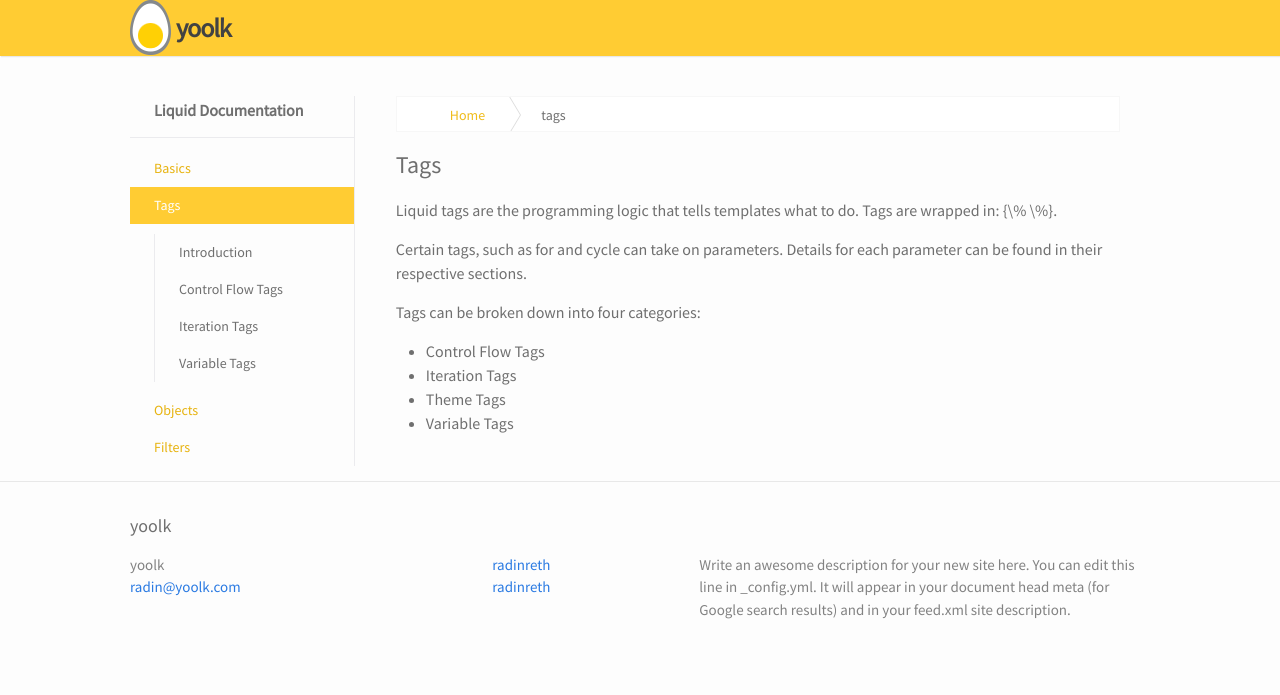
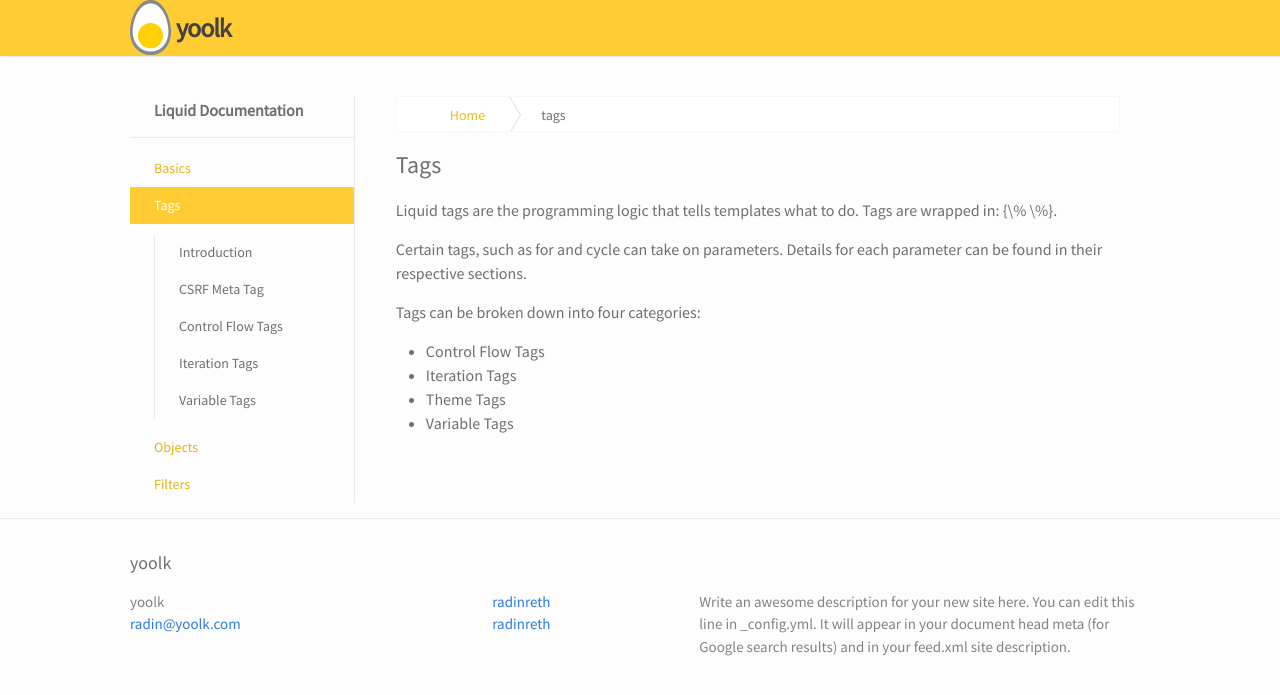
Before and after one commit to yoolk/liquid-documentation, a Jekyll site: the page built from tags/index.markdown, in a window 1280 px wide. Shown: the top 695 px of the page. Built offline with Jekyll 4.4.1, drawn with Linux system fonts in a browser that asks for light colours.

Commit message:
add csrf-meta-tag

```diff
--- a/_data/navs.yml
+++ b/_data/navs.yml
@@ -9,6 +9,8 @@
 
 - title: Tags
   subcategory:
+    - name: "CSRF Meta Tag"
+      href: "/csrf-meta-tag"
     - name: Control Flow Tags
       href: "/control-flow-tags"
     - name: Iteration Tags
--- /dev/null
+++ b/tags/csrf-meta-tag/index.markdown
@@ -0,0 +1,5 @@
+---
+layout: nav_basics
+---
+
+## CSRF Meta Tag
```
